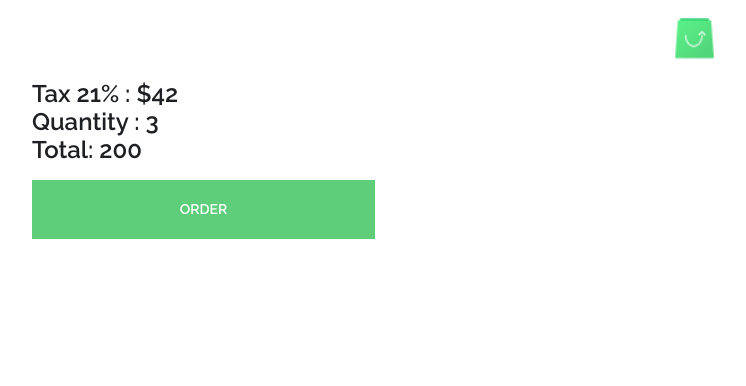
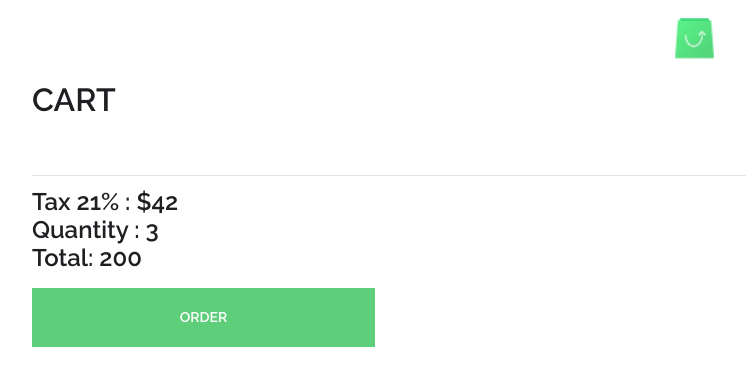
Before and after one commit to ShoyebAkter/Task, a React (Create React App) app: page /cart in a window 1280 px wide. Shown: the top 386 px of the page, without its empty margins (68-814 px from the left). Built offline with nearby package versions, Linux system fonts and the light colour scheme.

Commit message:
did some functionality check and solveproblem

```diff
--- a/src/Pages/Cart/Cart.css
+++ b/src/Pages/Cart/Cart.css
@@ -1,8 +1,7 @@
 
 
 .itemcontainer{
-margin-top: 32px;
-margin-bottom: 32px;
+margin-bottom: 16px;
 margin-left: 16px;
 margin-right: 16px;
 }
@@ -12,7 +11,7 @@ margin-right: 16px;
 height: 26px;
 font-weight: 700;
 font-size: 16px;
-margin-bottom: 32px;
+margin-bottom: 16px;
 }
 .itembox{
     width: 293px;
--- a/src/Pages/Cart/Cart.js
+++ b/src/Pages/Cart/Cart.js
@@ -47,7 +47,9 @@ class Cart extends Component {
                                                         <div className='itemtext'>
                                                             <div className='nameprice'>
                                                                 <div className='productname'>{element.name}</div>
-                                                                <div className='productprice'>{element.prices[this.props.currencyIndex].amount}</div>
+                                                                <div className='productprice'>
+                                                                {element.prices[this.props.currencyIndex].currency.symbol}
+                                                                    {element.prices[this.props.currencyIndex].amount}</div>
                                                             </div>
                                                             <div className='title'>{element.attributes[0].name}:
                                                                 <div className='sizeframe'>
--- a/src/Pages/Cart/CartDetails.js
+++ b/src/Pages/Cart/CartDetails.js
@@ -3,20 +3,20 @@ import { connect } from 'react-redux'
 import './Cartdetails.css'
 import plus from '../../assets/plus-square2.png'
 import minus from '../../assets/minus-square2.png'
-import {ADD,REMOVE} from '../../redux/action/action'
+import { ADD, REMOVE } from '../../redux/action/action'
 
 class CartDetails extends Component {
   state = {
     cartDetails: [],
     currencyIndex: null,
     isActive: null,
-    total:0
+    total: 0
   }
 
-  add=(ele)=>{
+  add = (ele) => {
     this.props.ADD(ele);
   }
-  remove=(ele)=>{
+  remove = (ele) => {
     this.props.REMOVE(ele)
   }
 
@@ -25,10 +25,14 @@ class CartDetails extends Component {
     console.log(this.state.cartDetails)
     return (
       <div className='cartcontainer'>
+        <div className='carttext'>Cart</div>
         {
           this.props.cartDetails.map((product, index) => {
             return (
+              <div>
+                <div className='line'></div>
                 <div className='container'>
+
                   <div className='detailscontainer'>
                     <div className='details'>
                       <div className='nametag'>{product.name}</div>
@@ -85,19 +89,23 @@ class CartDetails extends Component {
                       </div>
                     </div>
                     <div className='buttongroup'>
-                    <div onClick={()=>this.add(product)}><img style={{ "height": "45px", "width": "45px", "border": " 1px solid #1D1F22","cursor":"pointer" }} src={plus} alt="" /></div>
+                      <div onClick={() => this.add(product)}><img style={{ "height": "45px", "width": "45px", "border": " 1px solid #1D1F22", "cursor": "pointer" }} src={plus} alt="" /></div>
                       <div>{product.qnty}</div>
-                    <div onClick={()=>this.remove(product)}><img style={{ "height": "45px", "width": "45px", "border": " 1px solid #1D1F22","cursor":"pointer" }} src={minus} alt="" /></div>
+                      <div onClick={() => this.remove(product)}><img style={{ "height": "45px", "width": "45px", "border": " 1px solid #1D1F22", "cursor": "pointer" }} src={minus} alt="" /></div>
                     </div>
                   </div>
                   <div style={{ "margin-left": "24px" }} className='imagecontainer' >
                     <img style={{ "width": "200px", "height": "288px" }} src={product.gallery[0]} alt='' />
                   </div>
                 </div>
+              </div>
             )
           })
         }
+        <div>
+          <div className='line'></div>
           <div className='totalarea'>
+
             <div className='taxarea'>
               <div >Tax 21% : $42</div>
               <div>Quantity : 3</div>
@@ -105,6 +113,7 @@ class CartDetails extends Component {
             </div>
             <div className='orderbutton'>
               <div className='ordertext'>Order</div>
+            </div>
           </div>
         </div>
       </div>
@@ -120,4 +129,4 @@ function mapStateToProps(state) {
 }
 
 
-export default connect(mapStateToProps,{ADD,REMOVE})(CartDetails)
+export default connect(mapStateToProps, { ADD, REMOVE })(CartDetails)
--- a/src/Pages/Cart/Cartdetails.css
+++ b/src/Pages/Cart/Cartdetails.css
@@ -31,10 +31,28 @@ color: #1D1F22;
    width: 200px;
    height: 288px;
 }
+.carttext{
+    font-family: 'Raleway';
+font-style: normal;
+font-weight: 700;
+font-size: 32px;
+line-height: 40px;
+margin-bottom: 55px;
+/* identical to box height, or 125% */
+
+text-transform: uppercase;
+
+color: #1D1F22;
+}
 .container{
     display: flex;
     height: 288px;
     margin-bottom: 25px;
+}
+.line{
+    height: 1px;
+    background: #E5E5E5;
+    margin-bottom: 12px;
 }
 .details{
     width:950px;
--- a/src/Pages/Home/Products/ClothDetails.css
+++ b/src/Pages/Home/Products/ClothDetails.css
@@ -2,7 +2,8 @@
 .clothcontainer{
     width: 1002px;
 height: 595px;
-margin-inline: 219px;
+margin-left: 96px;
+margin-right: 19px;
 display: flex;
 justify-content: space-between;
 }
@@ -10,6 +11,7 @@ justify-content: space-between;
 .detailsgroup{
     width: 292px;
 height: 595px;
+margin-left: 50px;
 }
 .nametext{
     width: 292px;
--- a/src/Pages/Home/Products/ClothDetails.js
+++ b/src/Pages/Home/Products/ClothDetails.js
@@ -16,6 +16,7 @@ class ClothDetails extends Component {
     gallery:[],
     prices:[],
     symbol:"",
+    galleryIndex:0
   };
 
   componentDidMount() {
@@ -91,8 +92,20 @@ query getproduct($id: String!){
     // console.log(id);
     return (
       <div className='clothcontainer'>
+        <div>
+          {
+            this.state.gallery.map((singlepic,index)=>{
+              return(
+                <img key={index}
+                onClick={()=>this.setState({galleryIndex:index})}
+                 style={{"width":"79px","height":"80px","marginBottom":"32px","border":"1px solid black","cursor":"pointer"}}
+                  src={singlepic} alt=""/>
+              )
+            })
+          }
+        </div>
         <div >
-          <img style={{"height":"500px","width":"600px"}} src={this.state.gallery[0]}  alt='' ></img>
+          <img style={{"height":"500px","width":"600px","marginInline":"50px"}} src={this.state.gallery[this.state.galleryIndex]}  alt='' ></img>
         </div>
         <div className='detailsgroup'>
           {/* <div className="nametext ">{this.state.productData.brand} </div> */}
```
Lines whose indentation alone changed are shown as unchanged.
